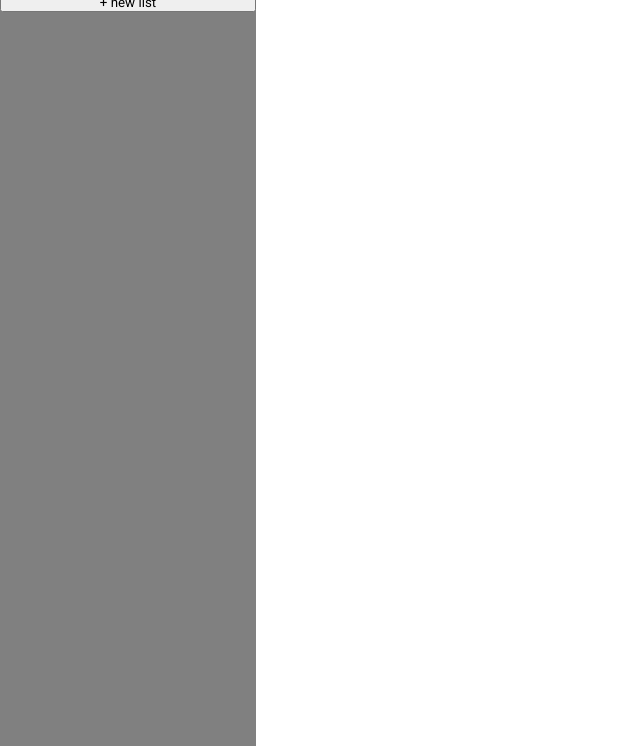
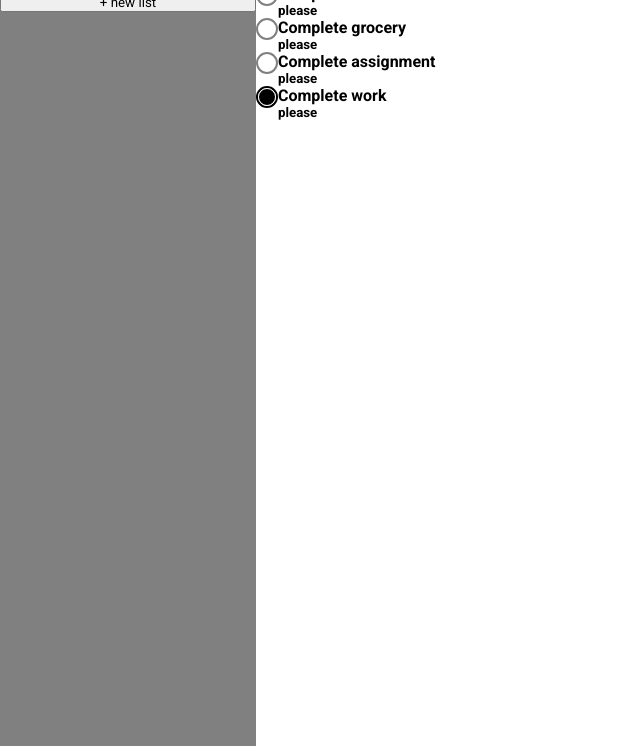
Before and after one commit to ashleyl1u/to-do-list, a website built with webpack: page src/index.html in a window 1280 px wide. Shown: the part 54-800 px from the top of the page, without its empty margins (0-640 px from the left). Built offline with nearby package versions, Linux system fonts and the light colour scheme.

Commit message:
Make custom checkboxes interactive

```diff
--- a/src/index.js
+++ b/src/index.js
@@ -1,10 +1,17 @@
 import './styles/main.css';
-import { renderTasks } from './scripts/tasks';
-import { renderOverlay } from './scripts/lists';
+import { renderContent, Task } from './scripts/tasks';
+import { renderOverlay, List } from './scripts/lists';
 import { renderSideBar } from './scripts/side-bar';
 
 
 
-renderTasks();
 renderSideBar();
+const tempTask = new List('Athena');
+tempTask.tasks.push(new Task('Complete Homework', 'please'));
+tempTask.tasks.push(new Task('Complete grocery', 'please'));
+tempTask.tasks.push(new Task('Complete assignment', 'please'));
+
+tempTask.completedTasks.push(new Task('Complete work', 'please'));
+
+renderContent(tempTask);
 renderOverlay();
--- a/src/scripts/lists.js
+++ b/src/scripts/lists.js
@@ -1,8 +1,9 @@
 
-class List {
+export class List {
   constructor(title){
-    this._title = title;
-    this._tasks = [];
+    this.title = title;
+    this.tasks = [];
+    this.completedTasks = [];
   }
 
   get tasks(){
@@ -19,6 +20,14 @@ class List {
 
   set title(title){
     this._title = title;
+  }
+
+  get completedTasks(){
+    return this._completedTasks;
+  }
+
+  set completedTasks(completedTasks){
+    this._completedTasks = completedTasks;
   }
 }
 
--- a/src/scripts/tasks.js
+++ b/src/scripts/tasks.js
@@ -1,42 +1,157 @@
 
+import '../styles/tasks.css';
 
 export class Task{
-  constructor(title, note = false){
+  constructor(title, note = ''){
     this.title = title;
     this.note = note;
   }
 
-  setTitle(title){
-    this.title = title;
+  set title(title){
+    this._title = title;
   }
 
-  setNote (note){
-    this.note = note;
+  set note (note){
+    this._note = note;
   }
 
-  getTitle(){
-    return this.title;
+  get title(){
+    return this._title;
   }
 
-  getNote(){
-    return this.note;
+  get note(){
+    return this._note;
   }
 
 }
 
 
-export function renderTasks() {
+export function renderContent(list) {
+  const tasksHeader = document.createElement('div');
+  tasksHeader.setAttribute('id', 'tasks-header');
+
+  const listName = document.createElement('h1');
+  listName.textContent = list.title;
+
   const newTaskBtn = document.createElement('button');
   newTaskBtn.setAttribute('id', 'new-task-btn');
   newTaskBtn.textContent = '+ new task';
 
-  document.getElementById('content').appendChild(newTaskBtn);
+  tasksHeader.appendChild(listName);
+  tasksHeader.appendChild(newTaskBtn);
 
-  addListeners();
+  document.getElementById('content').appendChild(tasksHeader);
+
+  const taskContainer = document.createElement('div');
+  taskContainer.setAttribute('id', 'task-container');
+
+  const completedTaskContainer = document.createElement('div');
+  completedTaskContainer.setAttribute('id', 'completed-task-container');
+
+  document.getElementById('content').appendChild(taskContainer);
+  document.getElementById('content').appendChild(completedTaskContainer);
+
+  addContentListeners();
+
+
+  renderTasks(list);
+
+
 
 }
 
-function addListeners(){
+function renderTasks (list) {
+  const tasks = list.tasks;
+  const completedTasks = list.completedTasks;
+
+  document.getElementById('task-container').innerHTML = '';
+  tasks.forEach((task, index) =>{
+    const taskContent = document.createElement('div');
+    taskContent.classList.add('task-content');
+
+    const checkbox = document.createElement('div');
+    checkbox.classList.add('checkbox-unchecked');
+    checkbox.setAttribute('id', index);
+
+    const taskInfo = document.createElement('div');
+    taskInfo.classList.add('task-info');
+
+    const taskTitle = document.createElement('h4');
+    taskTitle.textContent = task.title;
+
+    const taskNote = document.createElement('h5');
+    taskNote.textContent = task.note;
+
+    taskInfo.appendChild(taskTitle);
+    taskInfo.appendChild(taskNote);
+
+    taskContent.appendChild(checkbox);
+    taskContent.appendChild(taskInfo);
+
+    document.getElementById('task-container').appendChild(taskContent);
+
+  });
+
+  document.getElementById('completed-task-container').innerHTML = '';
+  completedTasks.forEach((completeTask, index) => {
+    const taskContent = document.createElement('div');
+    taskContent.classList.add('task-content');
+
+    const checkbox = document.createElement('div');
+    checkbox.classList.add('checkbox-checked');
+    checkbox.setAttribute('id', index);
+
+    const checkboxStatus = document.createElement('div');
+    checkbox.appendChild(checkboxStatus);
+    checkboxStatus.classList.add('checked');
+
+    const taskInfo = document.createElement('div');
+    taskInfo.classList.add('task-info');
+
+    const taskTitle = document.createElement('h4');
+    taskTitle.textContent = completeTask.title;
+
+    const taskNote = document.createElement('h5');
+    taskNote.textContent = completeTask.note;
+
+    taskInfo.appendChild(taskTitle);
+    taskInfo.appendChild(taskNote);
+
+    taskContent.appendChild(checkbox);
+    taskContent.appendChild(taskInfo);
+
+    document.getElementById('completed-task-container').appendChild(taskContent);
+  });
+
+
+  addTaskListeners(list);
+}
+
+function addTaskListeners(list){
+  document.querySelectorAll('.checkbox-unchecked').forEach((uncheckedCheckbox) => {
+    uncheckedCheckbox.addEventListener('click', () => {
+      updateTaskLists(uncheckedCheckbox.getAttribute('id'), list.tasks, list.completedTasks);
+      renderTasks(list);
+
+    });
+  });
+
+  document.querySelectorAll('.checkbox-checked').forEach((checkedCheckbox) => {
+    checkedCheckbox.addEventListener('click', () => {
+
+      updateTaskLists( checkedCheckbox.getAttribute('id'), list.completedTasks, list.tasks);
+      renderTasks(list);
+    });
+  });
+}
+
+function updateTaskLists(index, removeArr, addArr) {
+  const removedTask = removeArr.splice(index, 1);
+  addArr.unshift(removedTask[0]);
+
+}
+
+function addContentListeners(){
 
   document.getElementById('new-task-btn').addEventListener('click', () => {
     console.log('here');
--- /dev/null
+++ b/src/styles/tasks.css
@@ -0,0 +1,40 @@
+#tasks-header{
+  display: flex;
+}
+
+
+.task-content{
+  display: flex;
+}
+
+.checkbox-unchecked{
+  position: relative;
+  height: 18px;
+  width: 18px;
+  border: 2px solid grey;
+  border-radius: 50%;
+  cursor: pointer;
+}
+
+.checkbox-checked{
+  position: relative;
+  height: 18px;
+  width: 18px;
+  border: 2px solid black;
+  border-radius: 50%;
+  cursor: pointer;
+}
+
+
+.checked{
+  position: absolute;
+  top: 50%;
+  left: 50%;
+  transform: translate(-50%, -50%);
+  height: 16px;
+  width: 16px;
+  border: 1px solid white;
+  border-radius: 50%;
+  cursor: pointer;
+  background-color: black;
+}
```
Also changed, not shown: src/index.html (+1 -0 lines), src/styles/main.css (line endings or trailing spaces).
